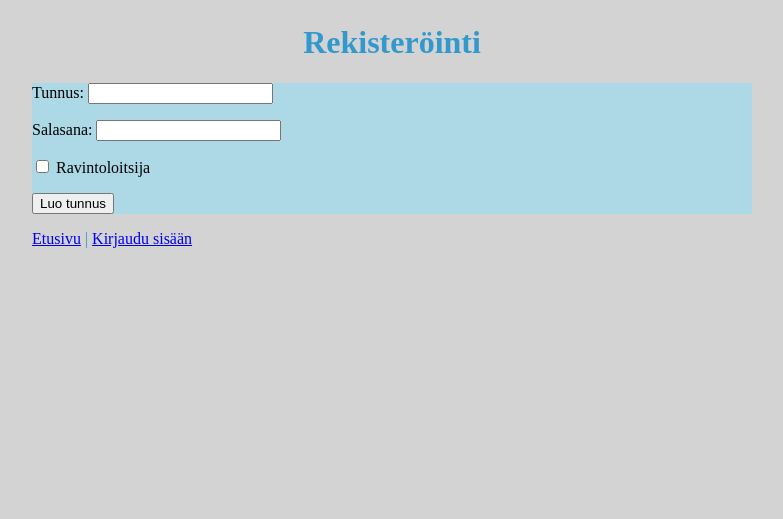
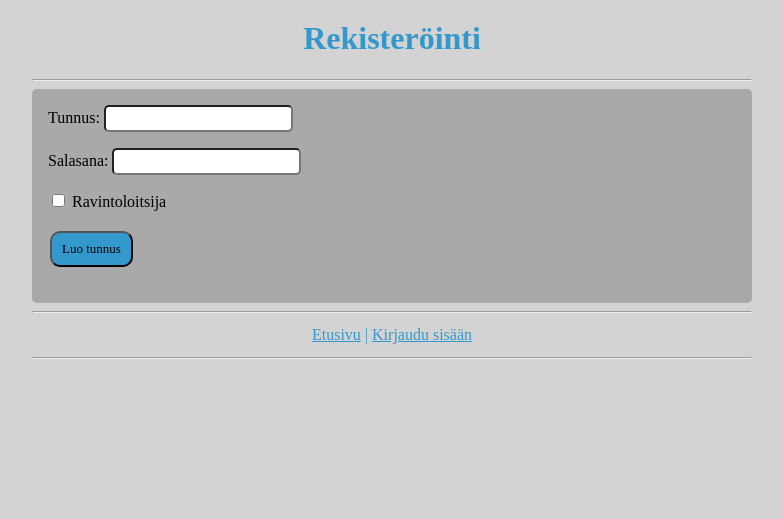
Before and after one commit to Noraelisa/DataBaseApp, a Flask app: page /register in a window 1280 px wide. Shown: the part 281-800 px from the top of the page, without its empty margins (248-1031 px from the left). Run offline with Flask 2, Linux system fonts and the light colour scheme.

Commit message:
final mod hopefully

```diff
--- a/routes.py
+++ b/routes.py
@@ -74,7 +74,7 @@ def register():
             return render_template("error.html",message="liian pitkä tunnus")
         if len(password) < 4:
             return render_template("error.html",message="liian lyhyt salasana")
-        elif len(password) > 30:
+        elif len(password) > 50:
             return render_template("error.html",message="liian pitkä salasana")
         if users.register(username,password,admin):
             return redirect("/")
--- a/static/css/main.css
+++ b/static/css/main.css
@@ -1,6 +1,6 @@
 
 body {
-    background-color:lightgray;
+    background-color: lightgray;
     font-family: 'Times New Roman', Times, serif;
     margin: auto;
     max-width: 45em;
@@ -14,15 +14,55 @@ h1 {
 nav {
     display: block;
     color: #3399cc;
+    padding: 5px;
+    border-radius: 5px;
+    text-align: center;
 }
 
 img {
     width: 200px;
     height: 200px;
     margin: auto;
+    display: block;
   }
 
 form {
     margin: auto;
-    background: lightblue;
   }
+
+.container {
+    background-color:darkgrey;
+    padding: 16px;
+    border-radius: 5px;
+}
+
+a {
+    color:#3399cc;
+}
+
+textarea {
+    padding: 5px;
+    border-radius: 5px;
+  }
+
+  input[type=submit] {
+
+    background-color: #3399cc;
+    border-radius: 10px;
+    padding: 8px 10px;
+    text-decoration: none;
+    margin: 4px 2px;
+    cursor: pointer;
+    font-family: 'Times New Roman', Times, serif;
+    font-size: 13px;
+  }
+
+  input[type=text]{
+    padding: 4px;
+    border-radius: 5px;
+  }
+
+  input[type=password]{
+    padding: 4px;
+    border-radius: 5px;
+  }
--- a/template/add.html
+++ b/template/add.html
@@ -8,18 +8,20 @@
         <head>
             <title>Add</title>
         </head>
-
         <h1>Lisää ravintola </h1>
-
+        <hr>
+        <div class = "container">
             <form action="/sendrestaurant" method="post">
                 Ravintola: <br>
                 <textarea name="restaurant" rows="2" cols="30"></textarea>
                 <br>
                 <input type="submit" value="Lisää">
             </form>
+        </div>
         <hr>
         <nav>
             <a href="/">Etusivu</a> | <a href="/logout">Kirjaudu ulos</a>
         </nav>
+        <hr>
     </html>
 {% endblock %}
--- a/template/error.html
+++ b/template/error.html
@@ -9,6 +9,8 @@
         </head>
 
         Virhe: {{ message }}
+        <p>
+        <a href="/register">Takaisin rekisteröitymiseen</a>
+    </html>
 
-    </html>
 {% endblock %}
--- a/template/register.html
+++ b/template/register.html
@@ -9,7 +9,8 @@
         </head>
 
         <h1>Rekisteröinti</h1>
-
+        <hr>
+        <div class = "container">
             <form action="/register" method="post">
                 Tunnus: <input type="text" name="username">
                 <p>
@@ -19,8 +20,11 @@
                 <p>
                 <input type="submit" value="Luo tunnus">
             </form>
+        </div>
+        <hr>
         <nav>
             <a href="/">Etusivu</a> | <a href="/login">Kirjaudu sisään</a>
         </nav>
+        <hr>
     </html>
 {% endblock %}
--- a/template/restaurant.html
+++ b/template/restaurant.html
@@ -10,6 +10,7 @@
 
         <h1>Kirjoita arvostelu tähän:</h1>
         <hr>
+        <div class = "container">
             <form action="/sendreview" method="post">
                 Anna tähtiä:
                 <input type="radio" name="stars" value="1"> 1
@@ -18,15 +19,18 @@
                 <input type="radio" name="stars" value="4"> 4
                 <input type="radio" name="stars" value="5"> 5
                 <p>
+
                  Arvostelu:
-            <textarea name="content" rows="3" cols="40"></textarea>
+                 <textarea name="content" rows="10" cols="40"></textarea>
                 <p>
                 <input type="submit" value="Lähetä">
                 <input type="hidden" name="restaurant_id" value="{{ id }}">
             </form>
+        </div>
         <hr>
         <nav>
             <a href="/">Etusivu</a> | <a href="/logout">Kirjaudu ulos</a>
         </nav>
+        <hr>
     </html>
 {% endblock %}
```
Also changed, not shown: template/index.html (+14 -8 lines), template/login.html (+5 -2 lines), template/restaurant_rev.html (+6 -1 lines). Lines whose indentation alone changed are shown as unchanged.
